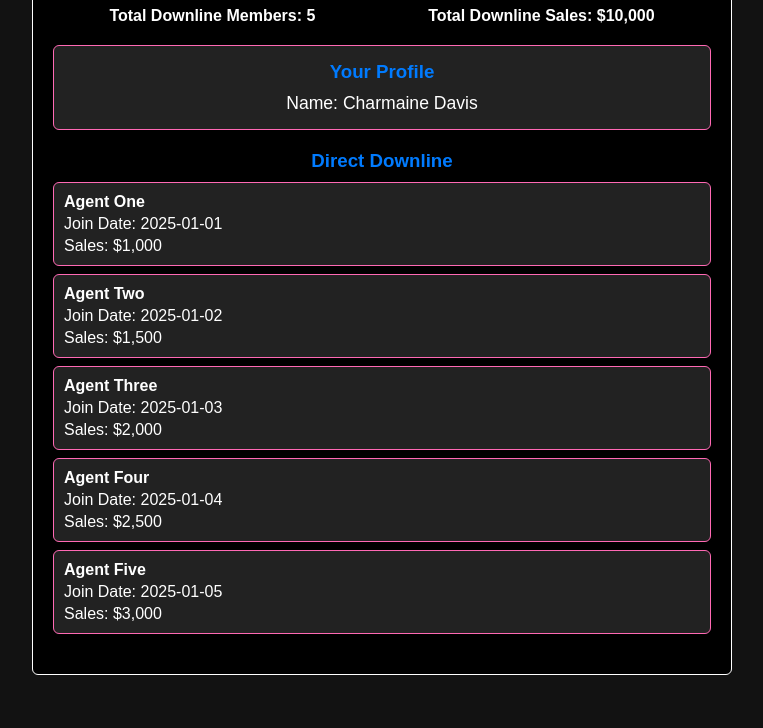
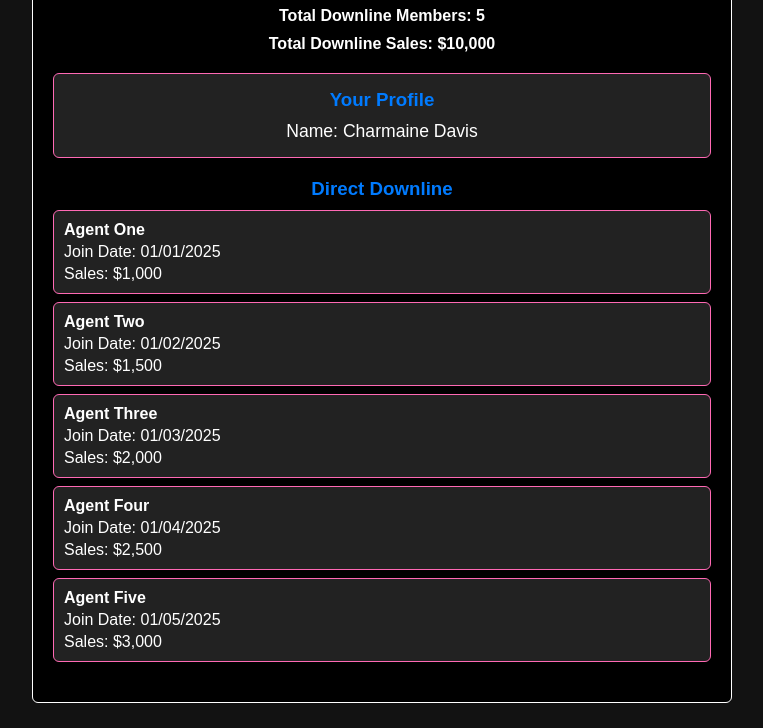
Before and after one commit to deybban0021/dowline-system-Charmaine-Davis-, a plain HTML site: page index.html in a window 1280 px wide. Shown: the part 72-800 px from the top of the page, without its empty margins (258-1021 px from the left). Drawn offline with Linux system fonts and the light colour scheme.

Commit message:
Update index.html

```diff
--- a/index.html
+++ b/index.html
@@ -40,7 +40,9 @@
     }
     .dw-stats {
       display: flex;
-      justify-content: space-around;
+      flex-direction: column;
+      align-items: center;
+      gap: 10px;
       margin-bottom: 20px;
       color: var(--primary-color);
       font-weight: bold;
@@ -98,7 +100,7 @@
     <h2>Your Downline Network</h2>
   </div>
 
-  <!-- Stats (static values) -->
+  <!-- Stats (static values arranged in column) -->
   <div class="dw-stats">
     <div>Total Downline Members: 5</div>
     <div>Total Downline Sales: $10,000</div>
@@ -117,35 +119,35 @@
       <div class="downline-item">
         <div class="downline-details">
           <strong>Agent One</strong>
-          <span>Join Date: 2025-01-01</span>
+          <span>Join Date: 01/01/2025</span>
           <span>Sales: $1,000</span>
         </div>
       </div>
       <div class="downline-item">
         <div class="downline-details">
           <strong>Agent Two</strong>
-          <span>Join Date: 2025-01-02</span>
+          <span>Join Date: 01/02/2025</span>
           <span>Sales: $1,500</span>
         </div>
       </div>
       <div class="downline-item">
         <div class="downline-details">
           <strong>Agent Three</strong>
-          <span>Join Date: 2025-01-03</span>
+          <span>Join Date: 01/03/2025</span>
           <span>Sales: $2,000</span>
         </div>
       </div>
       <div class="downline-item">
         <div class="downline-details">
           <strong>Agent Four</strong>
-          <span>Join Date: 2025-01-04</span>
+          <span>Join Date: 01/04/2025</span>
           <span>Sales: $2,500</span>
         </div>
       </div>
       <div class="downline-item">
         <div class="downline-details">
           <strong>Agent Five</strong>
-          <span>Join Date: 2025-01-05</span>
+          <span>Join Date: 01/05/2025</span>
           <span>Sales: $3,000</span>
         </div>
       </div>
```
